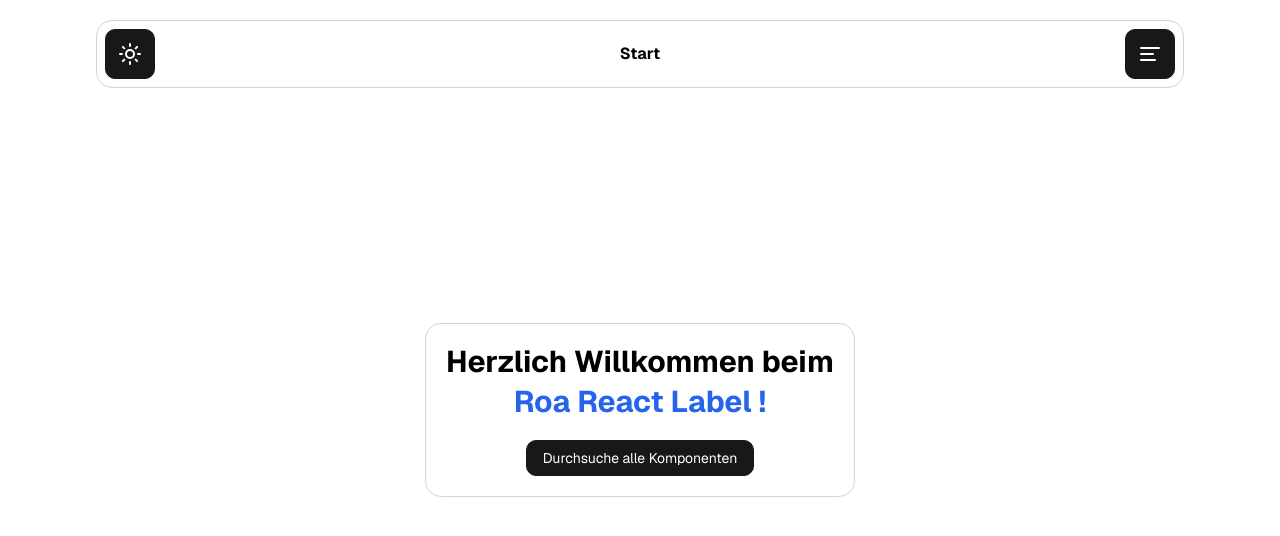
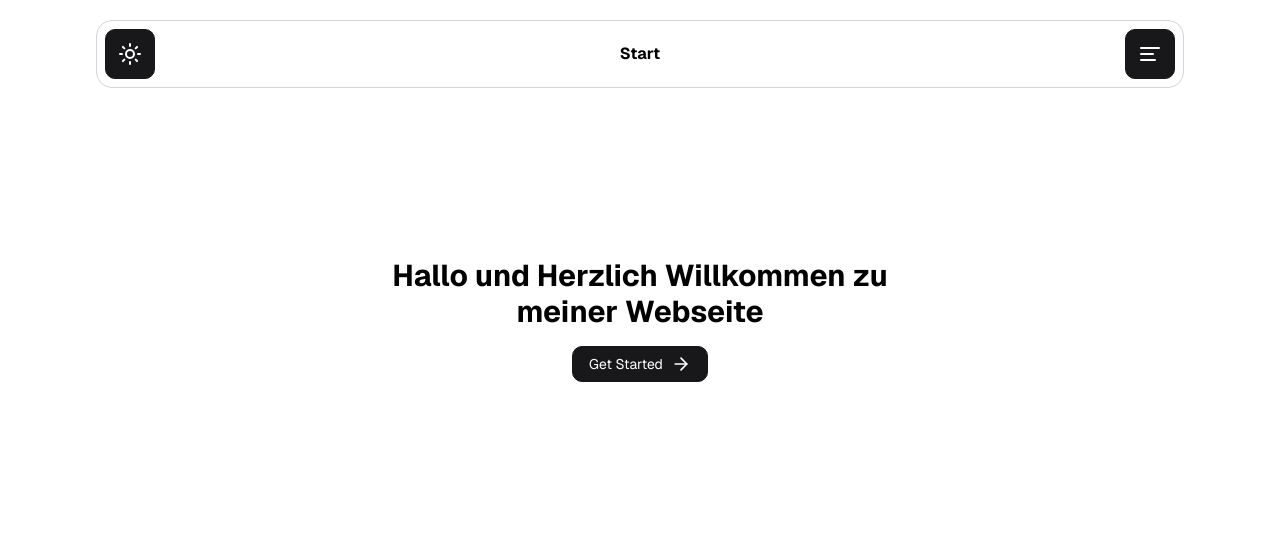
Before and after one commit to robin-ahn-dev/roa-react-label, a React (Vite) app: page / in a window 1280 px wide. Shown: the top 536 px of the page. Built offline with nearby package versions, Linux system fonts and the light colour scheme.

Commit message:
hero module

```diff
--- a/src/modules/-modules.js
+++ b/src/modules/-modules.js
@@ -1,2 +1,3 @@
 export { default as Navbar } from "./Navbar";
 export { default as ColorSwitch } from "./ColorSwitch";
+export { default as Hero } from "./Hero";
--- /dev/null
+++ b/src/modules/Hero.jsx
@@ -0,0 +1,18 @@
+import React from "react";
+import { Text, Button, Card } from "../components/-components";
+import { ArrowRight } from "lucide-react";
+
+function Hero() {
+    return (
+        <div className="w-full">
+            <div className="w-[500px] flex flex-col items-center justify-center h-[400px] mx-auto gap-4">
+                <Text type="h1" bold center>
+                    Hallo und Herzlich Willkommen zu meiner Webseite
+                </Text>
+                <Button type="default" text="Get Started" iconRight={<ArrowRight />} />
+            </div>
+        </div>
+    );
+}
+
+export default Hero;
--- a/src/pages/App.jsx
+++ b/src/pages/App.jsx
@@ -1,24 +1,11 @@
 import React from "react";
 import { Text, Button, Card } from "../components/-components";
+import { Hero } from "../modules/-modules";
 
 function App() {
     return (
-        <div className="roa-container-site h-full mx-auto flex flex-col items-center justify-center gap-6">
-            <Card className="flex items-center justify-center flex-col">
-                <Text type="h1" bold center>
-                    Herzlich Willkommen beim
-                </Text>
-                <Text
-                    type="h1"
-                    color="accent"
-                    bold
-                    center
-                    className="mt-1 mb-5"
-                >
-                    Roa React Label !
-                </Text>
-                <Button type={"primary"} text={"Durchsuche alle Komponenten"} />
-            </Card>
+        <div className="roa-container-site h-full mx-auto flex flex-col items-center gap-6">
+            <Hero />
         </div>
     );
 }
```
